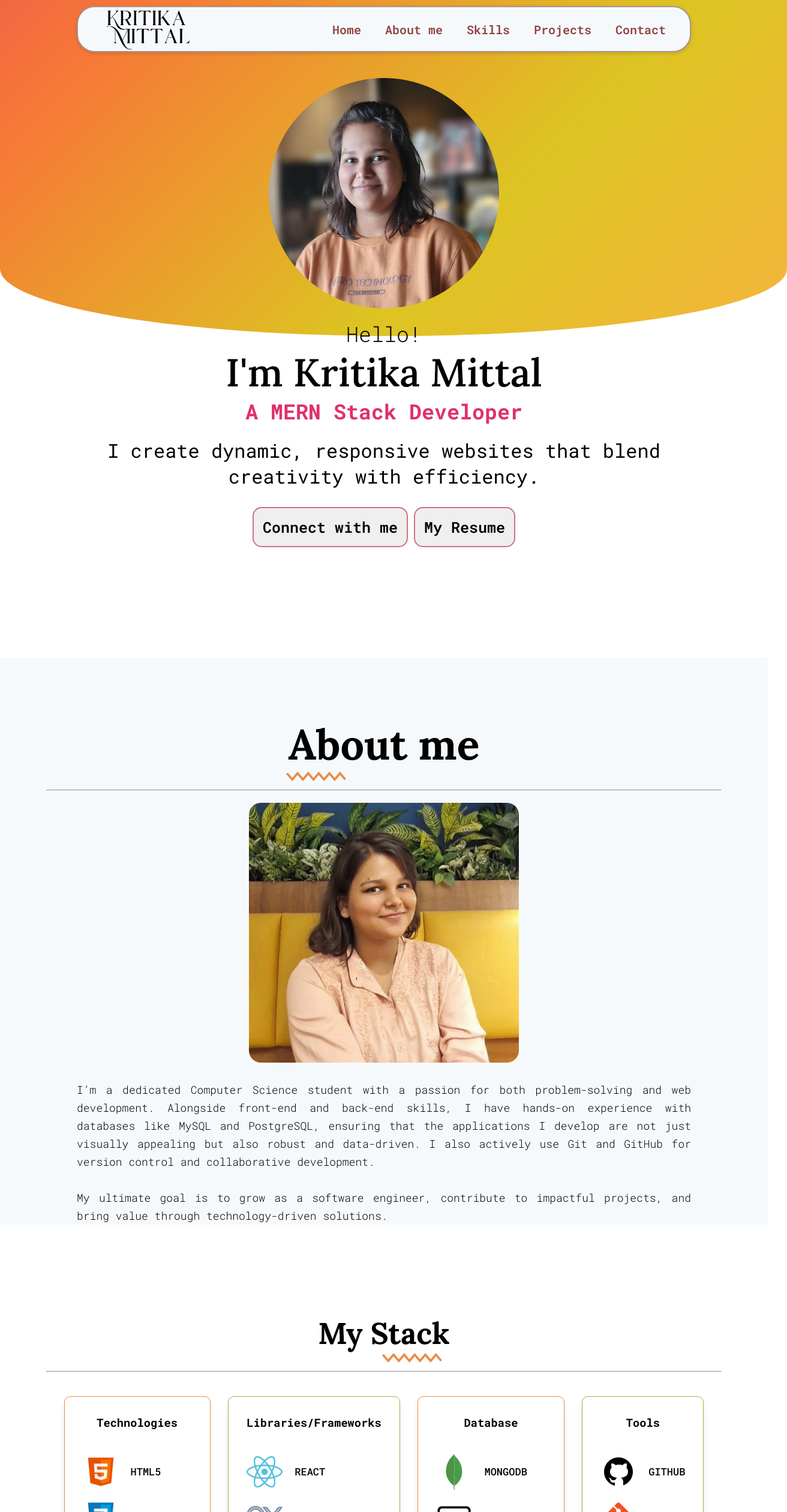
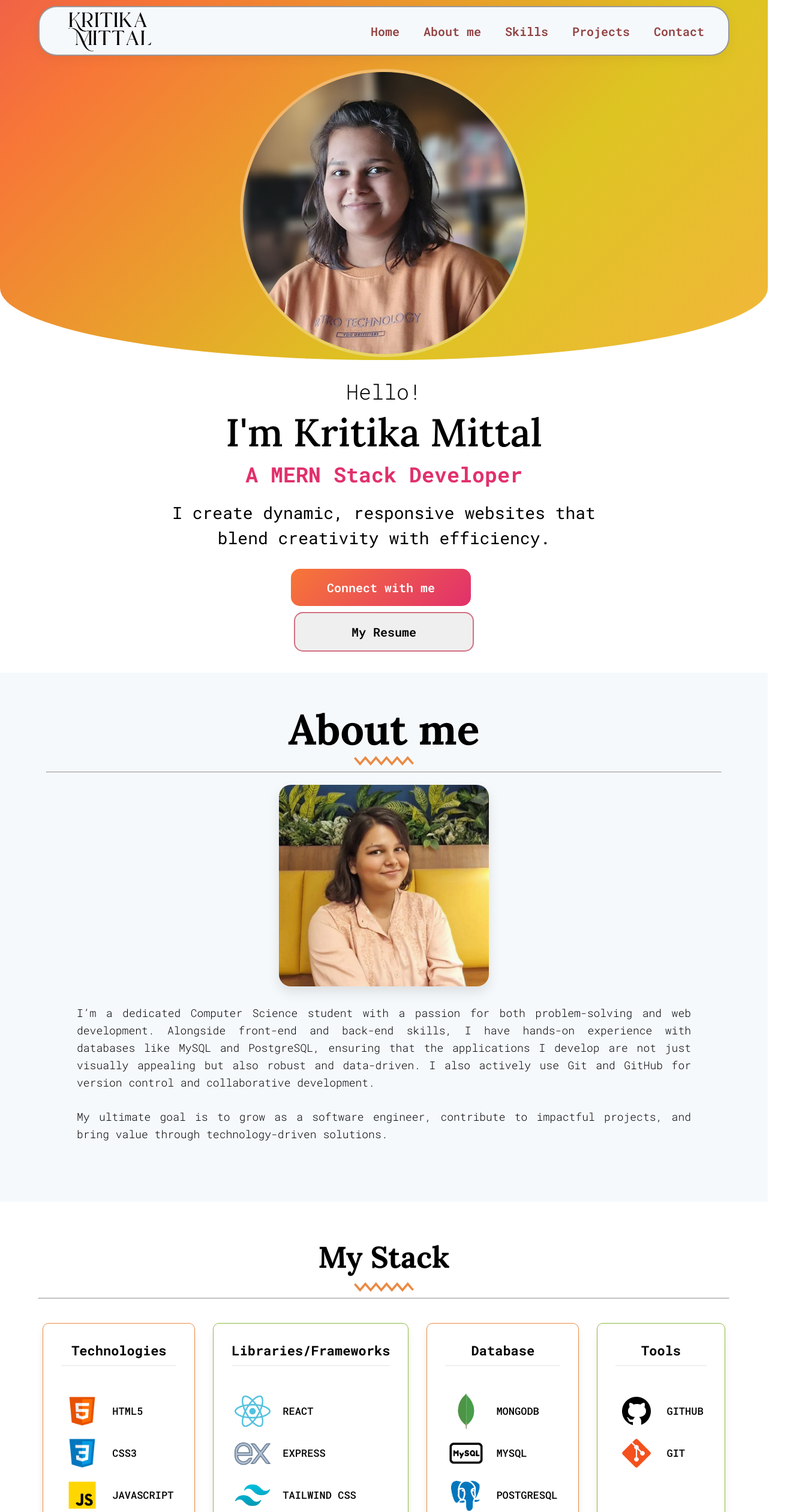
Before and after one commit to KritikaM11/my-portfolio, a React (Vite) app: page / in a window 1280 px wide. Shown: the top 2520 px of the page at 60% size, 1312 px wide, since content can reach past the window. Built offline with nearby package versions, Linux system fonts and the light colour scheme.

Commit message:
better responsiveness

```diff
--- a/src/App.jsx
+++ b/src/App.jsx
@@ -16,9 +16,6 @@ const App = () => {
       <section>< Skills /></section>
       <section>< Projects /></section>
       <section><ConnectSection /></section>
-
-
-
     </div>
   )
 }
--- a/src/Components/Aboutme/Aboutme.css
+++ b/src/Components/Aboutme/Aboutme.css
@@ -1,20 +1,23 @@
 .aboutme {
     min-height: 100vh;
     background-color: #F6F9FC;
-    padding-top: 100px;
+    padding-top: 50px;
+    padding-bottom: 50px;
 }
 
 .about-title {
-    margin-bottom: 1vh;
+    margin-bottom: 4vh;
     margin: 0 6vw;
+    text-align: center;
 }
 
 .about-title img {
-    margin-left: 550px;
+    display: block;
+    margin: 0 auto;
+    max-width: 100%;
 }
 
 .about-title h1 {
-    text-align: center;
     font-family: "Lora", serif;
     font-size: 50px;
 }
@@ -29,46 +32,36 @@
 
 .about-left img {
     width: 450px;
-    border-radius: 20px
+    height: auto;
+    border-radius: 20px;
+    box-shadow: 0 10px 20px rgba(0,0,0,0.1);
 }
 
 .about-right p {
     font-size: 18px;
     font-weight: 350;
-    line-height: 30px;
+    line-height: 1.6;
 }
 
 /* Tablets (≤ 1024px) */
 @media (max-width: 1300px) {
   .about-section {
-    position: relative;
-    display: flex;
     flex-direction: column;
-    justify-content: center;
-    align-items: center;
     margin-top: 0;
+    gap: 10px;
 }
-.about-section {
-    gap: 10px;
+.about-title h1 {
+    font-size: 70px;
 }
 .about-left img {
     display: block;
     margin: 0 auto;
-    border-radius: 20px;
+    width: 350px;
 }
 .about-right p {
     font-size: 18px;
     font-weight: 350;
-    line-height: 30px;
     text-align: justify;
     margin-top: 20px;
 }
-.about-title h1 {
-    font-size: 70px;
 }
-
-.about-title img {
-    margin-left: 25rem;
-}
-
-}
--- a/src/Components/Hero/Hero.css
+++ b/src/Components/Hero/Hero.css
@@ -1,7 +1,10 @@
 .hero {
   min-height: 100vh;
   height: auto;
-    margin: 0 1vw;
+  position: relative;
+  overflow-x: hidden;
+  padding-top: 35px;
+  margin-bottom: 35px;
 }
 
 .hero-gradient {
@@ -9,16 +12,14 @@
   top: 0;
   left: 0;
   width: 100%;
-    overflow-x: hidden;
-    height: 70vh;
-    /* covers navbar + half hero */
+  height: 75vh;
   background: linear-gradient(135deg, #ff9a9e, #667eea, #667eea,
       /* bluish-purple */
-            #764ba2 ,
+      #764ba2,
       /* violet */
-            #e1306c ,
+      #e1306c,
       /* pinkish-red */
-            #f77737 ,
+      #f77737,
       /* orange */
       #ddc422,
       /* yellow */
@@ -26,7 +27,6 @@
   background-size: 400% 400%;
   animation: gradientFlow 20s ease infinite;
   z-index: -1;
-    /* keep it behind navbar + text */
   border-bottom-left-radius: 50% 20%;
   border-bottom-right-radius: 50% 20%;
 }
@@ -45,114 +45,164 @@
   }
 }
 
+.hero-content {
+  display: flex;
+  justify-content: center;
+  align-items: center;
+  padding: 150px 5vw 0;
+  gap: 50px;
+  max-width: 1400px;
+  margin: 0 auto;
+}
+
+.hero-left {
+  flex: 1;
+  max-width: 800px;
+}
+
+.hero-right {
+  display: flex;
+  justify-content: center;
+}
+
 .hero img {
   width: 60vh;
   height: 58vh;
   border-radius: 50%;
-    position: relative;
-}
-
-.hero-content {
-    display: flex;
-    justify-content: center;
-    align-items: center;
-    padding: 90px 90px;
-    gap: 80px;
-    padding-top: 180px;
-
-
+  object-fit: cover;
+  border: 5px solid rgba(255, 255, 255, 0.3);
 }
 
 .hero-content h1 {
-    font-size: 90px;
+  font-size: clamp(40px, 5.5vw, 100px);
   font-weight: 550;
   color: white;
   font-family: "Lora", serif;
-}
-
-.hero-left p{
-    font-size: 28px;
+  line-height: 1.1;
 }
 
 .hero-left h3 {
   font-size: 30px;
   font-weight: 300;
   color: white;
+  margin-bottom: 10px;
 
 }
-.hero-left h2{
-    font-size: 40px;
+
+.hero-left h2 {
+  font-size: clamp(34px, 3vw, 45px);
   font-weight: 900;
-    color:  #131d4b;
+  color: #131d4b;
+  margin-top: 10px;
 }
+
+.hero-left p {
+  font-size: 25px;
+  line-height: 1.5;
+}
+
 .hero-buttons {
   margin-top: 30px;
   display: flex;
   gap: 10px;
+  flex-wrap: wrap;
+  justify-content: flex-start;
 }
+
 .hero-buttons button {
-    font-size: 18px;
+  font-size: 20px;
   font-weight: 600;
-    padding: 15px;
+  padding: 18px;
+  width: 220px;
   border-radius: 15px;
-    background: linear-gradient(135deg,
-      white
-    );
-    color: black; /* for text contrast */
+  background: linear-gradient(135deg, white);
+  color: black;
   cursor: pointer;
   border: 2px solid rgba(193, 38, 64, 0.627);
+  display: flex;
+  justify-content: center;
+  align-items: center;
 }
+
+/* Make one button filled by default (Optional - looks better) */
+.hero-buttons a:first-child button {
+    background: linear-gradient(135deg, #f77737, #e1306c);
+    color: white;
+    border: none;
+    margin-right: 10px;
+}
+
 /* Tablets (≤ 1024px) */
 @media (max-width: 1300px) {
   .hero-content {
-    margin-bottom: 30px;
     flex-direction: column-reverse;
     text-align: center;
-    padding-top: 100px;
-    gap: 15px;
+    padding-top: 50px;
+    gap: 30px;
   }
+
+  .hero-gradient {
+    width: 100%;
+    left: 0;
+  }
+
   .hero img {
     margin-top: 30px;
-    width: 48vh;
-    height: 48vh;
+    width: 60vh;
+    height: 60vh;
   }
+
+  .hero-content h1 {
+    font-size: 65px;
+    color: black;
+  }
+
   .hero-content h3 {
     color: black;
     font-size: 35px;
     text-align: center;
   }
-  .hero-content h1 {
-    font-size: 65px;
-    color: black;
-  }
+
   .hero-left h2 {
     font-size: 35px;
-    color:  #e1306c ;
+    color: #e1306c;
   }
+
   .hero-left p {
-    font-size: 32px;
+    font-size: 28px;
   }
-  .hero-buttons{
+
+  .hero-buttons {
+    display: flex;
+    flex-direction: column;
     align-items: center;
-    justify-content: center;
-    margin-bottom: 8vh;
+    width: 100%;
+    gap: 10px;
   }
-  .hero-buttons button{
-    font-size: 25px;
+  .hero-buttons a {
+        display: flex;          /* Turns the <a> tag into a box */
+        justify-content: center;/* Centers the button inside the link */
+        width: 100%;            /* Ensures the link spans the full width */
+        text-decoration: none;  /* Removes underlines */
     }
-  .hero-gradient{
-    width: 102.5vw;
-    box-sizing: border-box;
+
+    .hero-buttons button {
+        width: 70%;             /* Buttons take 70% of screen width */
+        max-width: 300px;       /* Stop them from getting too huge */
+        font-size: 20px;
+        margin: 0;              /* Remove any accidental margins */
+        display: block;         /* Ensures button behaves like a block */
     }
 }
 
-@media (max-width: 574px){
+@media (max-width: 770px) {
   .hero img {
     margin-top: 30px;
-    width: 42vh;
-    height: 42vh;
+    width: 50vh;
+    height: 50vh;
   }
-  .hero-content h3 {
-    margin-top: 20px;
+
+  .hero-left p {
+    font-size: 25px;
   }
 }
--- a/src/Components/Navbar/Navbar.css
+++ b/src/Components/Navbar/Navbar.css
@@ -8,29 +8,25 @@
 }
 
 .nav-section {
-    width: 80%;
-    height: auto;
-    padding: 0 40px;
+    width: 90%;
+    padding: 3px 40px;
     border-radius: 30px;
     margin: 10px auto;
     display: flex;
     align-items: center;
     justify-content: space-between;
-    gap: 40px;
-    position: relative;
     border: 2px solid rgb(171, 147, 147);
-    background:#F6F9FC;
+    background: #F6F9FC;
     backdrop-filter: blur(10px);
-    box-shadow: 0 4px 12px rgba(0, 0, 0, 0.3);
-    box-shadow: 0 2px 6px rgba(0, 0, 0, 0.15);
+    border: 2px solid rgba(64, 54, 54, 0.5);
+    box-shadow: 0 4px 20px rgba(0, 0, 0, 0.05);
 }
 
 .nav-content {
     display: flex;
-    justify-content: center;
     align-items: center;
     gap: 40px;
-    list-style-type: none;
+    list-style: none;
     font-weight: 600;
     font-size: 20px;
     color: whitesmoke;
@@ -46,19 +42,21 @@
     transform: scale(1.1);
 }
 
+.kritika {
+    filter: invert();
+    cursor: pointer;
+}
+
 .hamburger,
 .cross {
     display: none;
-}
-.kritika {
-   filter: invert();
-       cursor: pointer;
+    cursor: pointer;
 }
 
 @media (max-width: 768px) {
     .nav-section {
-        border: none;
-        padding: 10px;
+        width: 95%;
+        padding: 6px;
     }
 
     .hamburger {
@@ -67,13 +65,51 @@
         right: 1.5rem;
     }
 
-    .cross {
+    .nav-content {
+        position: fixed;
+        top: 0;
+        right: -330px;
+        /* Matches your JS logic */
+        width: 220px;
+        height: 100vh;
+        border-radius: 30px 0 0 30px;
+        display: flex;
+        flex-direction: column;
+        align-items: center;
+        justify-content: center;
+        padding-top: 80px;
+        gap: 30px;
+        background: linear-gradient(4deg,
+                #f77737,
+                #e1306c,
+                /* pinkish-red */
+                #fcb045, #fad0c4);
+        z-index: 9999;
+        transition: right 0.4s cubic-bezier(0.4, 0, 0.2, 1);
+    }
+    .nav-content li {
+        width: 80%;
+        text-align: center;
+        color: white;
+        font-size: 22px;
+         text-align: center;
+    }
+
+    .anchor-link {
+        color: white;
+        width: 80%;
+        padding: 10px;
+        display: block;
+        border: 2px solid white;
+        border-radius: 20px;
+
+    }
+
+      .cross {
         position: absolute;
+        display: block;
         top: 20px;
         right: 30px;
-        display: block;
-        cursor: pointer;
-        z-index: 1000;
         filter: invert();
     }
 
@@ -82,38 +118,4 @@
         transform: scale(1.05);
     }
 
-    .nav-content {
-        position: fixed;
-        flex-direction: column;
-        align-items: center;
-        top: 0;
-        gap: 25px;
-        bottom: 0;
-        background: linear-gradient(4deg,
-                #f77737,
-                #e1306c,
-                /* pinkish-red */
-                #fcb045, #fad0c4);
-        width: 300px;
-        height: 100vh;
-        z-index: 2;
-        transition: right 0.5s;
-        /* right: -300px; */
-        padding-top: 60px;
-        border-radius: 30px;
-    }
-    .nav-content.active {
-    transform: translateX(0);  /* ✅ slides in cleanly without overflow */
 }
-
-    .nav-content li {
-        font-size: 30px;
-        flex-direction: row;
-        gap: 10px;
-        width: 220px;
-        border: 2px solid white;
-        border-radius: 20px;
-        padding: 10px;
-        text-align: center;
-    }
-}
--- a/src/Components/Navbar/Navbar.jsx
+++ b/src/Components/Navbar/Navbar.jsx
@@ -9,15 +9,15 @@ const navBar = () => {
   const menuRef = useRef();
 
   const openMenu = () =>{
-    menuRef.current.style.right = "0";
+    menuRef.current.style.right = "-20px";
   }
   const closeMenu = ()=>{
-    menuRef.current.style.right = "-300px"
+    menuRef.current.style.right = "-320px"
   }
   return (
     <div id='Navbar' className='navBar'>
       <div className="nav-section">
-        <img className='kritika' src={kritika} width={150}/>
+        <img className='kritika' src={kritika} width={150} alt='logo'/>
         <img className='hamburger' onClick={openMenu} src={hamburger} width={50} />
         <ul className="nav-content" ref={menuRef}>
           <img className='cross' onClick={closeMenu} src={cross} width={60} />
--- a/src/Components/skills/Skills.css
+++ b/src/Components/skills/Skills.css
@@ -1,118 +1,105 @@
 .skills {
     min-height: 100vh;
+    height: auto;
     color: black;
-padding-top: 85px;
+    padding-top: 60px;
 }
 
-.title hr {
-    margin-top: 10px;
-    margin-bottom: 20px;
+.title {
+    text-align: center;
+    margin-bottom: 40px;
 }
 
 .title h1 {
     font-family: "Lora", serif;
-    text-align: center;
     font-size: 50px;
     font-weight: 700;
+    margin-bottom: 10px;
 }
 
 .title img {
-    margin-left: 560px;
+    display: block;
+    margin: 0 auto;
+    /* ✅ FIX: Centers squiggle */
+    max-width: 100%;
 }
 
 .skills-content {
-    margin: 2vh 6vw;
-
+    margin: 0 5vw;
 }
 
 .skills-images {
-    height: 65vh;
+    height: auto;
     display: flex;
-    align-items: center;
-    justify-content: space-evenly;
+    justify-content: center;
+    gap: 30px;
+    flex-wrap: wrap;
+    align-items: stretch;
     text-align: center;
 }
 
 .frame {
     box-shadow: 0 10px 15px -3px rgba(0, 0, 0, .1), 0 4px 6px -2px rgba(0, 0, 0, .05);
-    height: 60vh;
+    min-height: 60vh;
     border: 1.8px solid #eb8a44;
     padding: 30px;
     border-radius: 10px;
-
+    display: flex;
+    flex-direction: column;
 }
 
-.framework {
-    border: 1.8px solid #8eba43;
-}
-
-.tools {
+.framework, .tools {
     border: 1.8px solid #8eba43;
 }
 
 .frame h3 {
     margin-bottom: 40px;
+    text-align: center;
+    font-size: 22px;
+    border-bottom: 2px solid #f0f0f0;
+    padding-bottom: 10px;
 }
 
-.frame div {
+.skill {
     display: flex;
     align-items: center;
     justify-content: flex-start;
     gap: 20px;
-    margin-top: 15px;
+    padding: 5px;
+    transition: transform 0.2s;
 }
 
+.skill:hover {
+    transform: translateX(10px);
+    cursor: pointer;
+}
 .skills-images p {
-    text-align: center;
     font-size: 17px;
     font-weight: 500;
+    margin: 0;
 }
 
 .skills-images img {
     width: 60px;
     height: 60px;
+    object-fit: contain;
 }
 
 
 /* responsive */
 @media (max-width: 768px) {
     .title h1 {
-        font-size: 70px;
-
-    }
-
-    .title img {
-        margin-left: 180px;
+        font-size: 40px; /* Reduced from 70px */
     }
 
     .skills-images {
-        flex-wrap: wrap;
-        height: auto;
-        justify-content: center;
-        gap: 30px;
+        flex-direction: column; /* Stack vertically */
+        align-items: center;
     }
 
     .frame {
-        width: 75%;
-        height: auto;
+        width: 100%;
+        max-width: 100%;
+        min-height: auto; /* Allow auto height on mobile */
     }
-
-    .frame h3 {
-        font-size: 25px;
-    }
-
-    .skills {
-        height: auto;
-    }
-
-    .skills-images p {
-        font-size: 22px;
-        font-weight: 500;
-    }
-
-    .skills-images img {
-        width: 65px;
-        height: 65px;
-    }
-
 }
--- a/src/index.css
+++ b/src/index.css
@@ -1,24 +1,29 @@
-*{
+* {
     margin: 0;
     padding: 0;
     font-family: "Roboto Mono", monospace;
     box-sizing: border-box;
 }
-body{
+
+body {
     background-color: white;
     color: black;
+    overflow-x: hidden;
+    width: 100%;
+    position: relative;
 }
 
-html{
+html {
     scroll-snap-type: y mandatory;
     scroll-behavior: smooth;
     overflow-x: hidden;
 }
 
-section{
+section {
     scroll-snap-align: center;
 }
-hr{
+
+hr {
     margin-top: 10px;
     margin-bottom: 20px;
 }
```
Also changed, not shown: src/Components/Connect/ConnectSection.css (+83 -64 lines), src/Components/Projects/projects.css (+62 -33 lines). Lines whose indentation alone changed are shown as unchanged.
